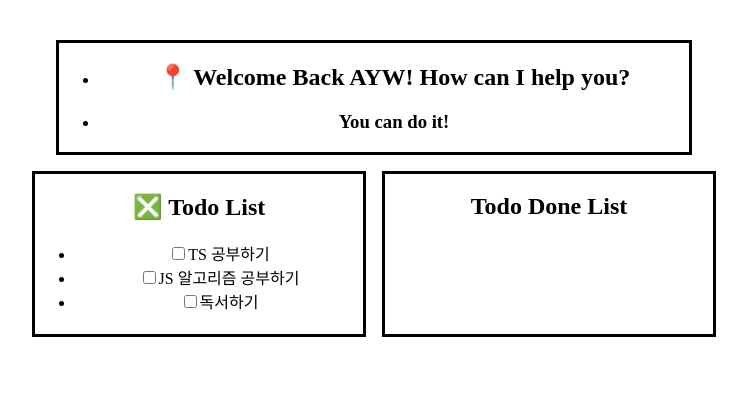
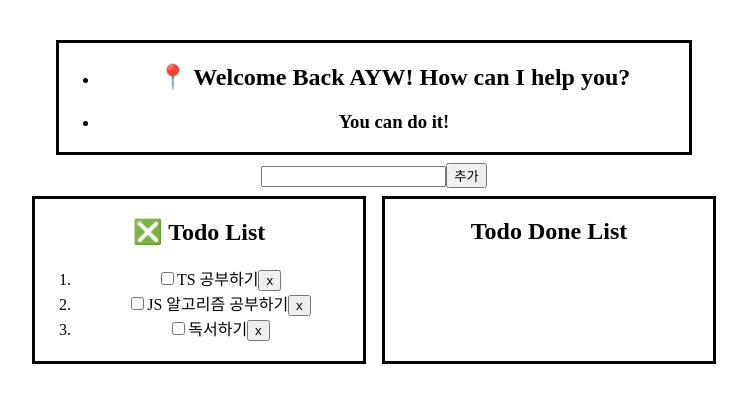
Before and after one commit to YWTechIT/todo-list_with_typescript, a React (Create React App) app: page / in a window 1280 px wide. Shown: the top 402 px of the page, without its empty margins (266-1013 px from the left). Built offline with nearby package versions, Linux system fonts and the light colour scheme.

Commit message:
ADD handleOnSubmit Function
input창에 넣고 싶은 값을 입력하면 todos에 현재 값을 추가하는 기능

```diff
--- /dev/null
+++ b/src/App.css
@@ -0,0 +1,3 @@
+.complete {
+  text-decoration-line: line-through;
+}
--- a/src/App.tsx
+++ b/src/App.tsx
@@ -4,16 +4,38 @@ import { Todo } from "./components/TodoItem";
 import TODO_CONSTANT from "./TODO_CONSTANT";
 import Container, { TodoContainer } from "./components/Container";
 import Title, { TodoWrapper } from "./components/Title";
-import { useState } from "react";
+import { useRef, useState } from "react";
 import DONE_TODO_CONSTANT from "./DONE_TODO_CONSTANT";
+import './App.css';
 
 const App = () => {
-  const [todos, setTodos] = useState(TODO_CONSTANT);
-  const [doneTodos, setDoneTodos] = useState(DONE_TODO_CONSTANT);
+  const [todos, setTodos] = useState<Todo[]>(TODO_CONSTANT);
+  const [doneTodos, setDoneTodos] = useState<Todo[]>(DONE_TODO_CONSTANT);
+  const [input, setInput] = useState<string>("");
+  const nextId = useRef<number>(todos.length + 1);
+
+  const handleOnSubmit = (e: React.FormEvent<HTMLFormElement>) => {
+    e.preventDefault()
+    const newTodo = {
+      id: String(nextId.current),
+      text: input,
+      done: false
+    }
+    setTodos(todos.concat(newTodo))
+    nextId.current += 1
+  }
+
+  const handleInput = (e: React.ChangeEvent<HTMLInputElement>) => {
+    setInput(e.target.value)
+  }
 
   return (
     <Container>
       <Title />
+      <form onSubmit={handleOnSubmit}>
+        <input onChange={handleInput}/>
+        <button>추가</button>
+      </form>
       <TodoContainer>
         <TodoWrapper>
           <h2>❎ Todo List</h2>
--- a/src/components/TodoItem/index.tsx
+++ b/src/components/TodoItem/index.tsx
@@ -1,23 +1,16 @@
-import React from "react";
-
-export interface TodoType {
+export interface Todo {
   id: string;
   text: string;
   done: boolean;
 }
 
-interface Todo {
-  todo: TodoType
-  getToggleState: (id: string) => void;
-}
-
-const TodoItem = ({ todo, getToggleState}: Todo) => {
-
+const TodoItem = ({ id, text, done }: Todo) => {
   return (
-    <li id={todo.id}>
-      <label className={todo.done ? "complete" : undefined}>
-        <input type="checkbox" checked={todo.done} onChange={() => getToggleState(todo.id)} />
-        {todo.text}
+    <li id={id}>
+      <label className={done ? "complete" : undefined}>
+        <input type="checkbox" value={text} checked={done} />
+        {text}
+        <button>x</button>
       </label>
     </li>
   );
--- a/src/components/TodoItemBox/index.tsx
+++ b/src/components/TodoItemBox/index.tsx
@@ -1,20 +1,17 @@
-import React from "react";
-import TodoItem, { TodoType } from "../TodoItem";
+import TodoItem, { Todo } from "../TodoItem";
 
 interface Todos {
-  todos: TodoType[];
-  getToggleState: (id: string) => void;
+  todos: Todo[];
 }
 
-const TodoItemBox = ({todos, getToggleState}: Todos) => {
-
+const TodoItemBox = ({todos}: Todos) => {
   return (
     <>
-      <ul>
+      <ol>
         {todos.map((todo) => (
-          <TodoItem todo={todo} key={todo.id} getToggleState={getToggleState}></TodoItem>
+          <TodoItem {...todo} key={todo.id}></TodoItem>
         ))}
-      </ul>
+      </ol>
     </>
   );
 };
```
